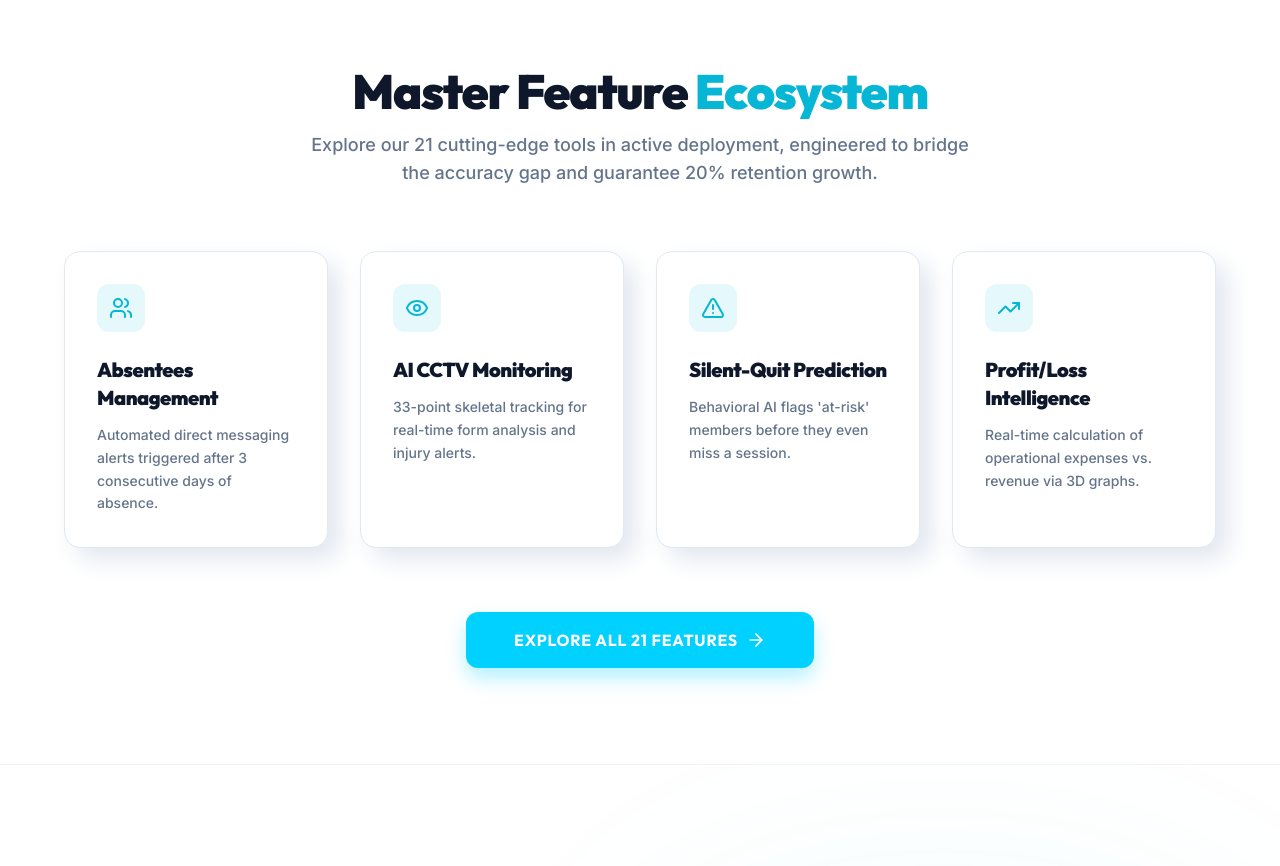
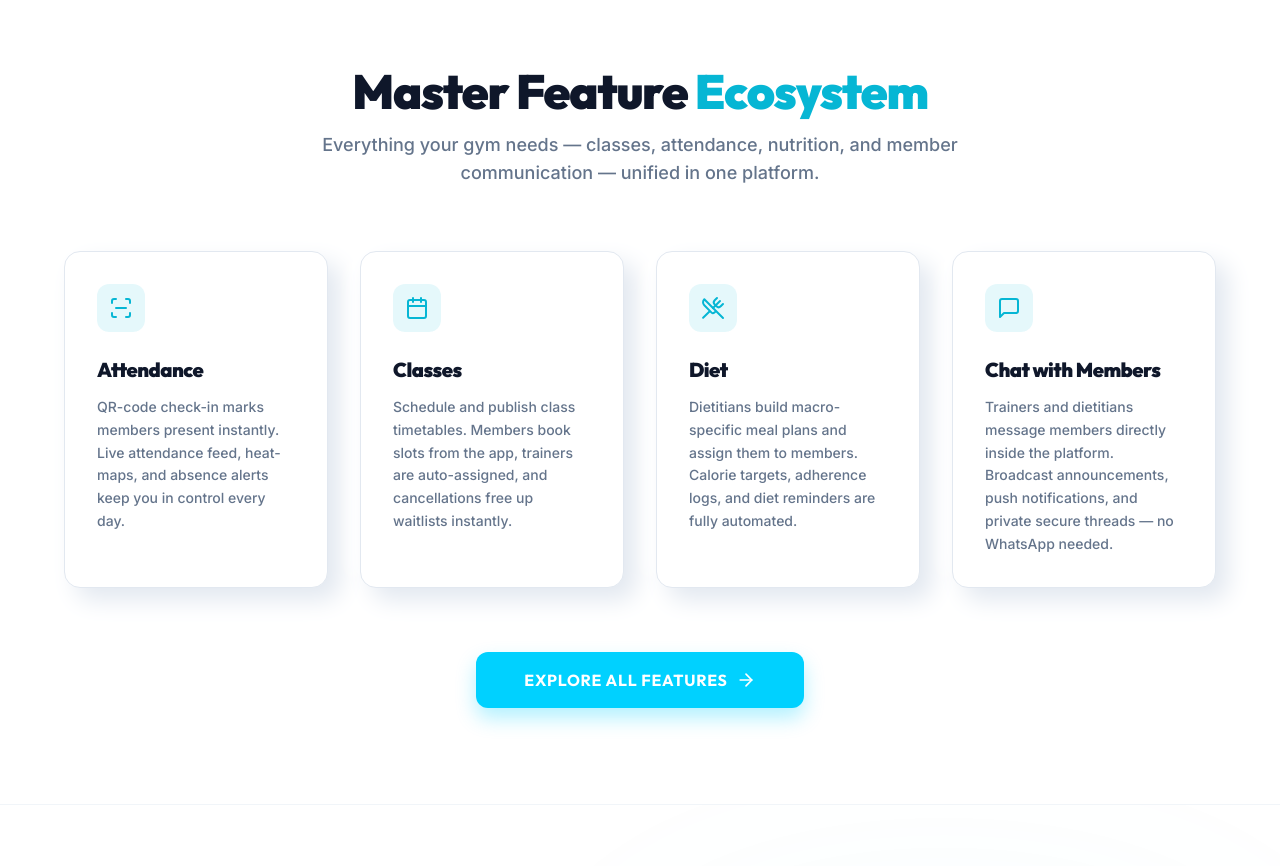
Before and after one commit to ayushibusa/CLLERO, a Next.js app: page / in a window 1280 px wide. Shown: the part 940-1806 px from the top of the page. Built offline with nearby package versions, Linux system fonts and the light colour scheme.

Commit message:
Replace homepage feature cards: Attendance, Classes, Diet, Chat with Members

```diff
--- a/src/app/page.tsx
+++ b/src/app/page.tsx
@@ -23,7 +23,11 @@ import {
   ShieldCheck,
   Loader2,
   CheckCircle,
-  AlertCircle
+  AlertCircle,
+  Calendar,
+  MessageSquare,
+  UtensilsCrossed,
+  ScanLine
 } from "lucide-react";
 import { HomeFAQ } from "@/components/home/HomeFAQ";
 
@@ -312,44 +316,44 @@ export default function Home() {
               Master Feature <span className="text-cyan-500">Ecosystem</span>
             </h2>
             <p className="text-slate-500 max-w-2xl mx-auto text-lg font-medium">
-              Explore our 21 cutting-edge tools in active deployment, engineered to bridge the accuracy gap and guarantee 20% retention growth.
+              Everything your gym needs — classes, attendance, nutrition, and member communication — unified in one platform.
             </p>
           </div>
 
           <div className="grid md:grid-cols-2 lg:grid-cols-4 gap-8">
-            {/* Absentees */}
+            {/* Attendance */}
             <FeatureCard
-              id="absentees"
-              icon={<Users />}
-              title="Absentees Management"
-              description="Automated direct messaging alerts triggered after 3 consecutive days of absence."
+              id="attendance"
+              icon={<ScanLine />}
+              title="Attendance"
+              description="QR-code check-in marks members present instantly. Live attendance feed, heat-maps, and absence alerts keep you in control every day."
             />
-            {/* CCTV */}
+            {/* Classes */}
             <FeatureCard
-              id="cctv"
-              icon={<Eye />}
-              title="AI CCTV Monitoring"
-              description="33-point skeletal tracking for real-time form analysis and injury alerts."
+              id="classes"
+              icon={<Calendar />}
+              title="Classes"
+              description="Schedule and publish class timetables. Members book slots from the app, trainers are auto-assigned, and cancellations free up waitlists instantly."
             />
-            {/* Churn prediction */}
+            {/* Diet */}
             <FeatureCard
-              id="silent-quit"
-              icon={<AlertTriangle />}
-              title="Silent-Quit Prediction"
-              description="Behavioral AI flags 'at-risk' members before they even miss a session."
+              id="diet"
+              icon={<UtensilsCrossed />}
+              title="Diet"
+              description="Dietitians build macro-specific meal plans and assign them to members. Calorie targets, adherence logs, and diet reminders are fully automated."
             />
-            {/* Financial tracking */}
+            {/* Chat */}
             <FeatureCard
-              id="profit-loss"
-              icon={<TrendingUp />}
-              title="Profit/Loss Intelligence"
-              description="Real-time calculation of operational expenses vs. revenue via 3D graphs."
+              id="chat"
+              icon={<MessageSquare />}
+              title="Chat with Members"
+              description="Trainers and dietitians message members directly inside the platform. Broadcast announcements, push notifications, and private secure threads — no WhatsApp needed."
             />
           </div>
 
           <div className="mt-16 text-center">
             <Link href="/features" className="btn-cyan px-12 py-4 text-base inline-flex items-center gap-2 font-bold font-display uppercase tracking-wider">
-              Explore All 21 Features <ArrowRight size={20} />
+              Explore All Features <ArrowRight size={20} />
             </Link>
           </div>
         </div>
```
